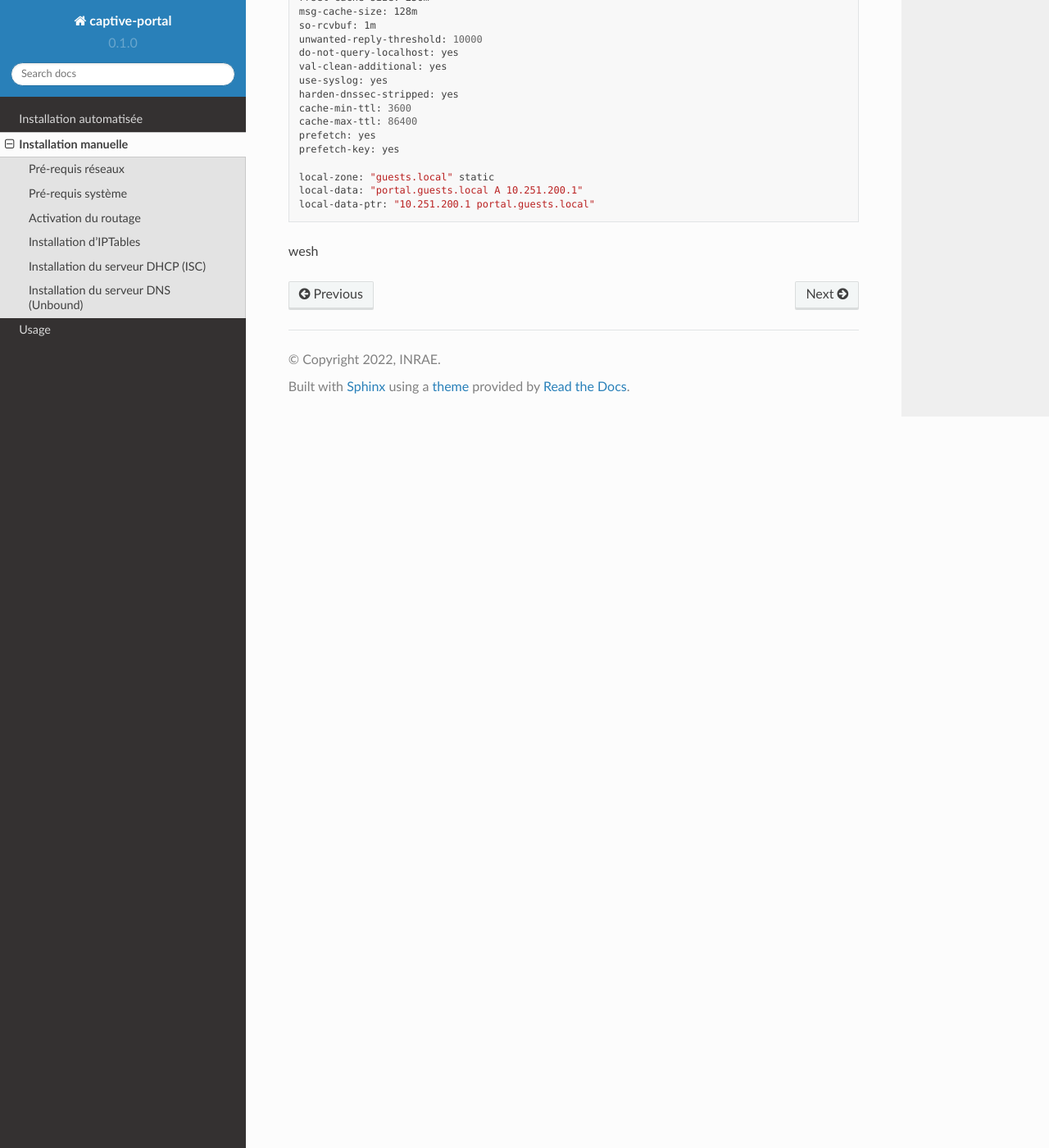
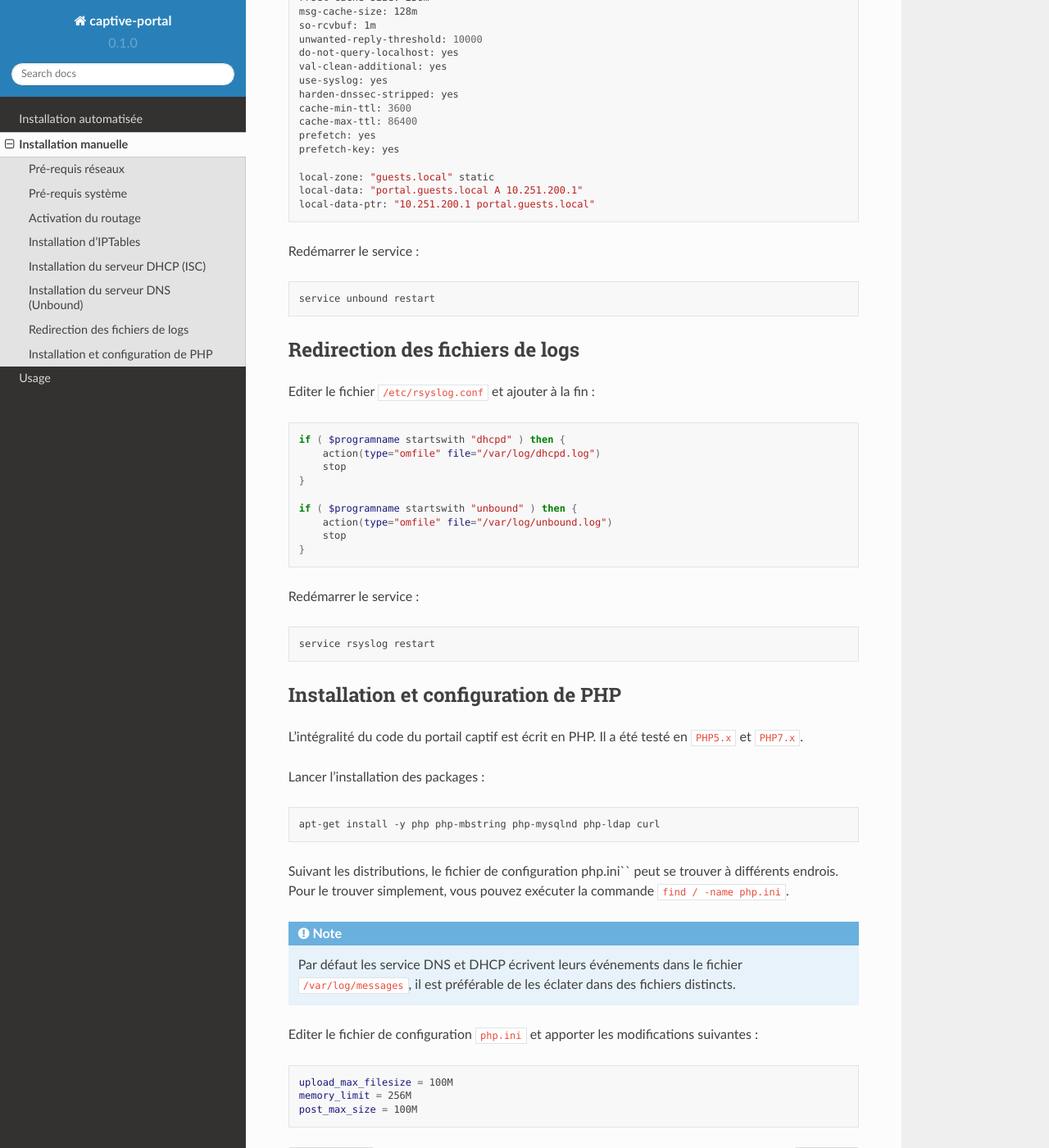
Before and after one commit to ayashisunyday/eduauth, a Sphinx documentation site: the page built from docs/source/manual.install.rst, in a window 1280 px wide and 1400 px high, scrolled down 4587 px. Shown: the whole window at 82% size. Built offline with Sphinx 7.4.7 and the Read the Docs theme 2.0.0, drawn with Linux system fonts in a browser that asks for light colours.

Commit message:
Update manual.install.rst

```diff
--- a/docs/source/manual.install.rst
+++ b/docs/source/manual.install.rst
@@ -212,4 +212,55 @@ Edition du fichier ``/etc/unbound/unbound.conf`` pour configurer le service DNS
    local-data: "portal.guests.local A 10.251.200.1"
    local-data-ptr: "10.251.200.1 portal.guests.local"
 
-wesh
+Redémarrer le service :
+
+.. code-block:: bash
+
+   service unbound restart
+
+Redirection des fichiers de logs
+------------
+
+Editer le fichier ``/etc/rsyslog.conf`` et ajouter à la fin :
+
+.. code-block:: bash
+
+   if ( $programname startswith "dhcpd" ) then {
+       action(type="omfile" file="/var/log/dhcpd.log")
+       stop
+   }
+
+   if ( $programname startswith "unbound" ) then {
+       action(type="omfile" file="/var/log/unbound.log")
+       stop
+   }
+
+Redémarrer le service :
+
+.. code-block:: bash
+
+   service rsyslog restart
+
+Installation et configuration de PHP
+------------
+
+L'intégralité du code du portail captif est écrit en PHP. Il a été testé en ``PHP5.x`` et ``PHP7.x``.
+
+Lancer l'installation des packages :
+
+.. code-block:: bash
+
+   apt-get install -y php php-mbstring php-mysqlnd php-ldap curl
+
+Suivant les distributions, le fichier de configuration php.ini`` peut se trouver à différents endrois. Pour le trouver simplement, vous pouvez exécuter la commande ``find / -name php.ini``.
+
+.. note::
+   Par défaut les service DNS et DHCP écrivent leurs événements dans le fichier ``/var/log/messages``, il est préférable de les éclater dans des fichiers distincts.
+
+Editer le fichier de configuration ``php.ini`` et apporter les modifications suivantes :
+
+.. code-block:: bash
+
+   upload_max_filesize = 100M
+   memory_limit = 256M
+   post_max_size = 100M
```
